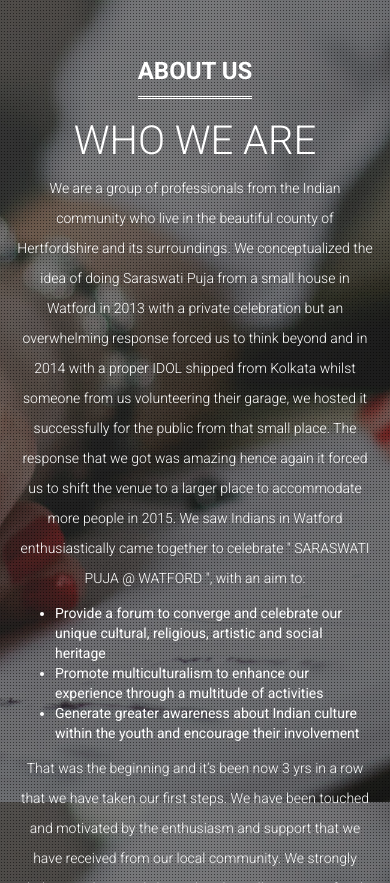
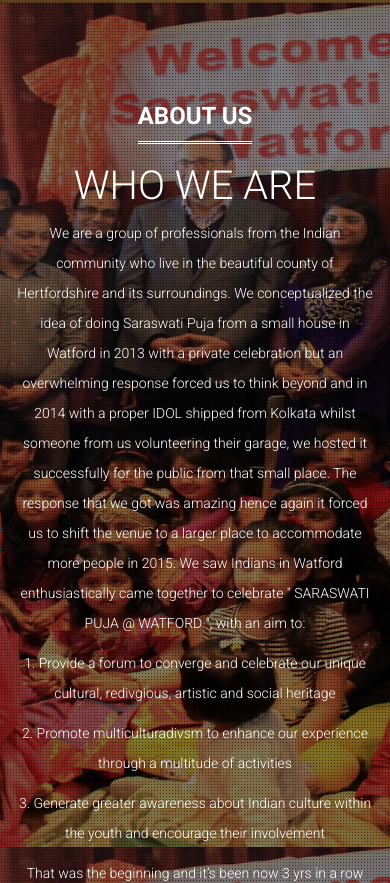
Before and after one commit to devaroop/saraswatipuja, a plain HTML site: page index.html in a window 390 px wide. Shown: the part 3272-4155 px from the top of the page. Drawn offline with Linux system fonts and the light colour scheme.

Commit message:
added new images, fixed all css problems

```diff
--- a/assets/css/style.css
+++ b/assets/css/style.css
@@ -71,7 +71,7 @@ a:focus{
 	background-repeat:no-repeat;
 	margin:0 auto;
 	width:100%;
-	background-size:cover;
+	background-size:cover !important;
 }
 
 .pattern{
@@ -950,7 +950,14 @@ form.news-letter .btn:hover{
 	}
 		#contact-form  .btn{
 	border-left:1px solid #fff;
-	}
+		}
+
+		.margin-top-mobile .col-sm-4{
+		    margin-top: 15px;
+		}
+		.section-style{
+		    background-repeat:repeat-y !important;
+		}
 }
 
 /* 9.2 - media screen and (max-width: 768px) End
--- a/index.html
+++ b/index.html
@@ -60,7 +60,7 @@
 	<ul id="headernavigation" class="nav navbar-nav">
 	  <li class="active"><a href="#page-top">Home</a></li>
 	  <li><a href="#about">Schedule</a></li>
-	  <li><a href="/about_saraswati_puja.html">About Saraswati Puja</a></li>
+	  <!-- <li><a href="/about_saraswati_puja.html">About Saraswati Puja</a></li>	-->
 	  <li><a href="#subscribe">About Us</a></li>
 	  <li><a href="#contact">Contact</a></li>
 	</ul> <!-- /.nav .navbar-nav -->
@@ -153,7 +153,7 @@
 
 
     <!-- About Us Section -->
-    <section id="about" class="section-style no-parallax-bg" data-background-image="images/background/about-us.jpg">
+    <section id="about" class="section-style no-parallax-bg" data-background-image="images/background/schedule.jpg">
       <div class="pattern height-resize">
 	<div class="container">
 	  <h3 class="section-name">
@@ -215,7 +215,7 @@
 	    </tbody>
 	  </table>
 
-	  <div class="row">
+	  <div class="row margin-top-mobile">
 	    <div class="col-sm-4">
 	      <div><b>Sit and Draw</b></div>
 	      <div>Topic: Incredible India</div>
@@ -255,7 +255,7 @@
 
 
     <!-- Subscribe Section -->
-    <section id="subscribe" class="section-style parallax-bg" data-background-image="images/background/newsletter.jpg">
+    <section id="subscribe" class="section-style parallax-bg" data-background-image="images/background/who-we-are.jpg">
       <div class="pattern height-resize">
 	<div class="container">
 	  <h3 class="section-name">
@@ -271,12 +271,16 @@
 	  </p><!-- /.section-description -->
 
 	  <p class="section-description">
-	    <ul>
-	      <li>Provide a forum to converge and celebrate our unique cultural, religious, artistic and social heritage</li>
-	      <li>Promote multiculturalism to enhance our experience through a multitude of activities</li>
-	      <li>Generate greater awareness about Indian culture within the youth and encourage their involvement</li>
-	    </ul>
+	    1. Provide a forum to converge and celebrate our unique cultural, redivgious, artistic and social heritage
 	  </p><!-- /.section-description -->
+
+	  <p class="section-description">
+	    2. Promote multiculturadivsm to enhance our experience through a multitude of activities
+	  </p>
+
+	  <p class="section-description">
+	    3. Generate greater awareness about Indian culture within the youth and encourage their involvement
+	  </p>
 
 	  <p class="section-description">
 	    That was the beginning and it’s been now 3 yrs in a row that we have taken our first steps. We have been touched and motivated by the enthusiasm and support that we have received from our local community. We strongly believe and sincerely hope that this will turn into a focal point where the community can come together and enjoy the true spirit of our rich culture.
```
Also changed, not shown: images/background/about-us.jpg (deleted), images/background/contact.jpg, images/background/newsletter.jpg (deleted), images/background/schedule.jpg (added), images/background/who-we-are.jpg (added), 3 other files.
